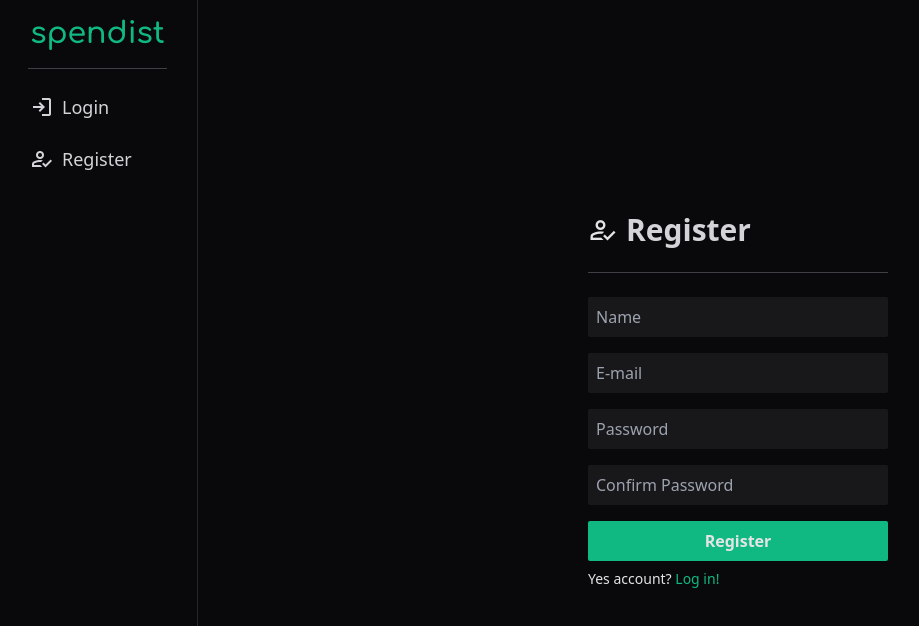
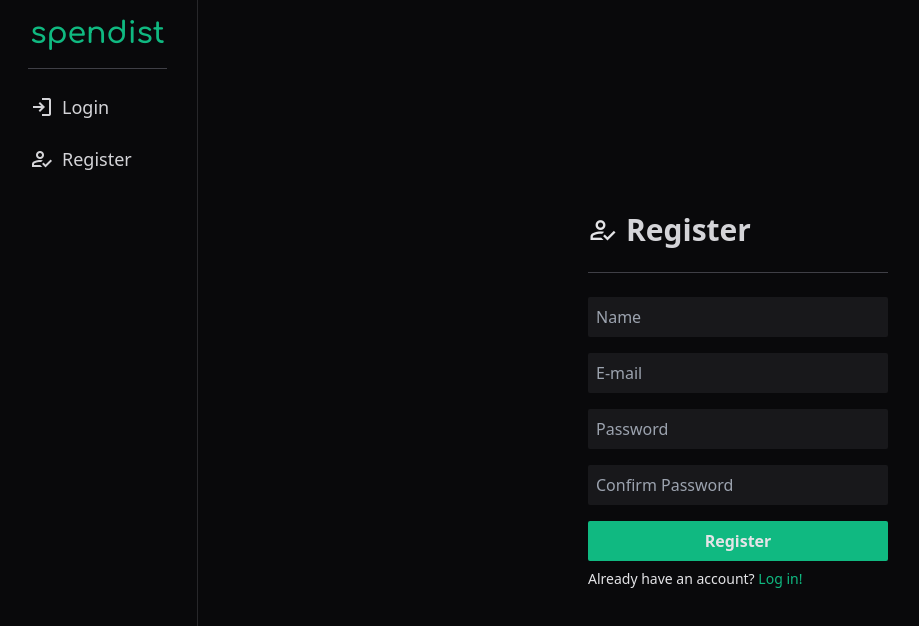
Before and after one commit to csandrisTurr/spendist, a Vue app: page /register in a window 1280 px wide. Shown: the top 626 px of the page, without its empty margins (2-921 px from the left). Built offline with nearby package versions, Linux system fonts and the light colour scheme.

Commit message:
ref: changed register "yes account" msg

```diff
--- a/src/views/RegisterView.vue
+++ b/src/views/RegisterView.vue
@@ -79,7 +79,7 @@ async function register() {
         <Input @pressed-enter="register" v-model="passwordConfirmationText" type="password" name="passwordConfirm" id="passwordConfirm" placeholder="Confirm Password" />
         <div class="flex flex-col gap-2">
           <Button @click="register">Register</Button>
-          <span class="text-sm">Yes account? <RouterLink to="login" class="text-emerald-500">Log in!</RouterLink></span>
+          <span class="text-sm">Already have an account? <RouterLink to="login" class="text-emerald-500">Log in!</RouterLink></span>
         </div>
       </div>
     </div>
```
